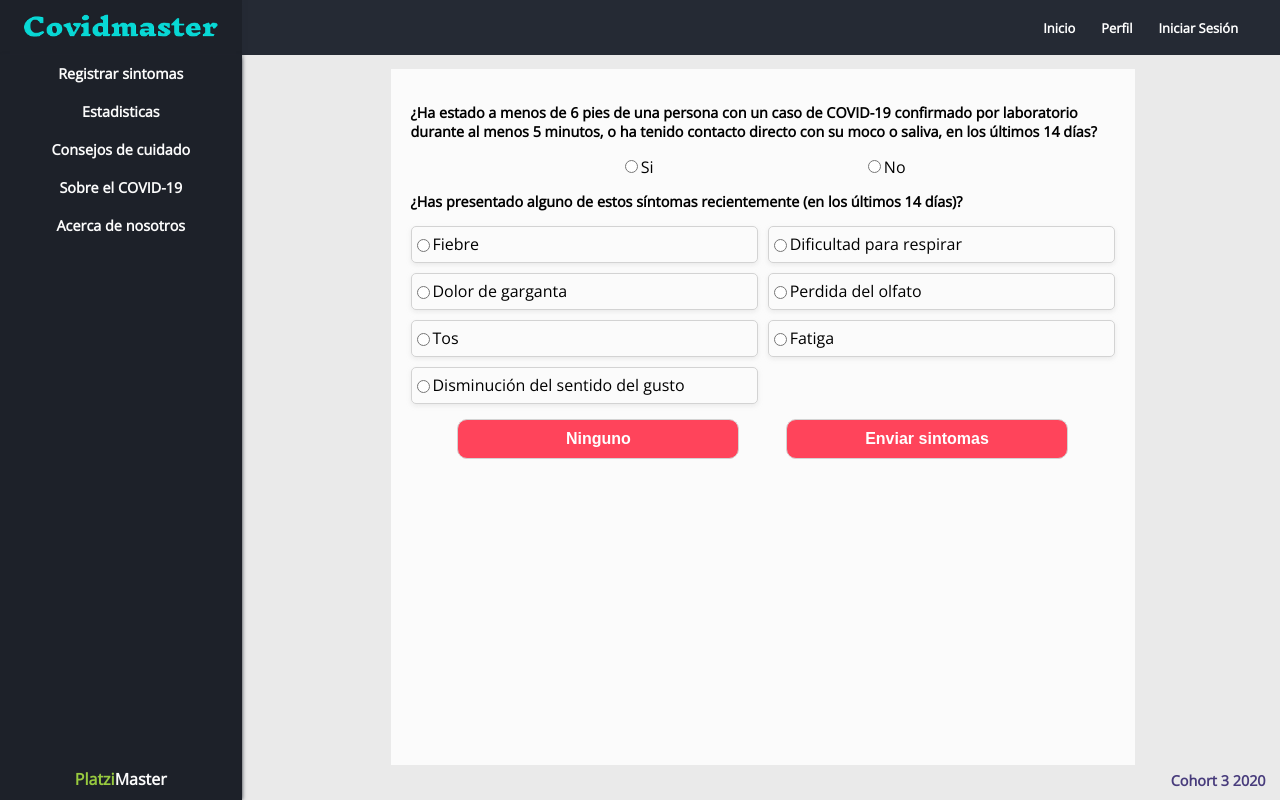
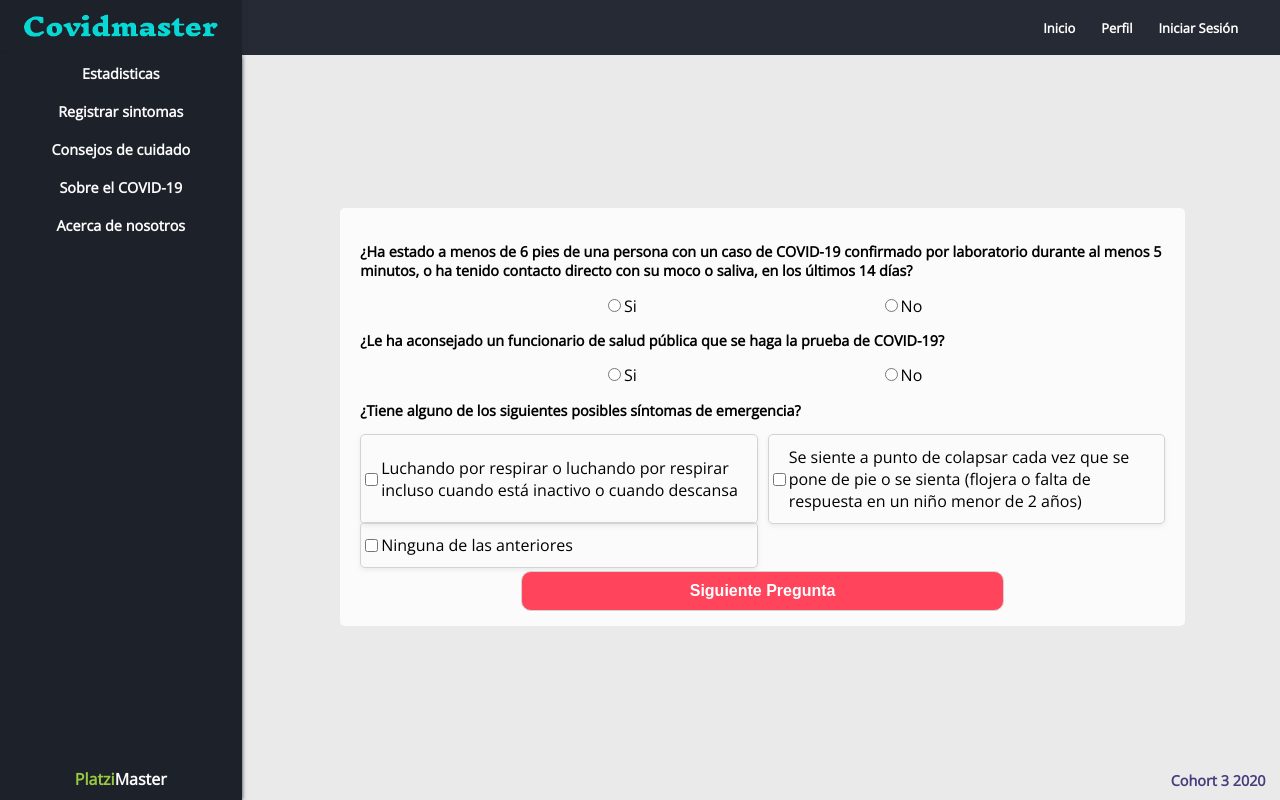
Before and after one commit to adcastiblanco/project-c3-covid, a React app: page /RegisterSymptoms in a window 1280 px wide. Built offline with nearby package versions, Linux system fonts and the light colour scheme; no server answers.

Commit message:
Contenido formulario de sintomas, falta colocarle mas estilos

```diff
--- a/src/assets/styles/components/RegisterSymptoms.scss
+++ b/src/assets/styles/components/RegisterSymptoms.scss
@@ -1,13 +1,22 @@
+.register-symptoms {
+  display: flex;
+  align-items: center;
+}
 .symptoms-container {
   background-color: $white-color;
   padding: 20px 20px 0;
-  height: 100%;
+  height: fit-content;
   margin: 1.4% auto 0;
-  width: 70%;
+  width: 80%;
+  display: flex;
+  border-radius: 5px;
+  form {
+    width: 100%;
+  }
   p {
     font-weight: bold;
   }
-  .contact-other__answer {
+  .question__answer {
     display: flex;
     justify-content: space-evenly;
   }
@@ -20,7 +29,8 @@
       cursor: pointer;
       border: 1px solid lightgray;
       border-radius: 5px;
-      height: 35px;
+      padding: 5px 0;
+      height: 100%;
       display: flex;
       align-items: center;
       &:hover {
@@ -29,15 +39,12 @@
       }
     }
   }
-  .symptoms-send {
-    display: flex;
-    justify-content: space-evenly;
-    margin-top: 15px;
-    button {
+  .symptoms-send button {
+    margin: 15px 20%;
     background-color: $primary-color;
     border: 1px solid lightgrey;
     padding: 10px 20px;
-      width: 40%;
+    width: 60%;
     border-radius: 10px;
     color: white;
     font-size: 1em;
@@ -49,4 +56,3 @@
     }
   }
 }
-}
--- /dev/null
+++ b/src/components/FormSymptoms/index.css
@@ -0,0 +1,11 @@
+.symptoms-check {
+  display: none;
+}
+
+.symptoms-send {
+  display: none;
+}
+
+.show {
+  display: block;
+}
--- a/src/components/FormSymptoms/index.js
+++ b/src/components/FormSymptoms/index.js
@@ -1,64 +1,116 @@
-import React from 'react';
+import React, { useEffect } from 'react';
+import './index.css'
 
 const FormSymptoms = () => {
-  var onclick = () => {
-    document.getElementById('foo').checked = false
+  const handleClick = (event) => {
+    event.preventDefault()
+    let formChecks = document.querySelectorAll('.symptoms-check')
+    let questions = document.querySelectorAll('.symptoms-question')
+    let buttons = document.querySelectorAll('.symptoms-send')
+    formChecks.forEach(element => {
+      element.classList.toggle('show')
+    });
+    questions.forEach(element => {
+      element.style.display = 'none'
+    });
+    buttons.forEach(element => {
+      element.classList.toggle('show')
+    });
+  }
+  const handleClick2 = () => {
+    let send = '12'
   }
   return (
     <>
       <div className="symptoms-container">
         <form>
-          <div className="contact-other">
-            <p className="contact-other__question">¿Ha estado a menos de 6 pies de una persona con un caso de COVID-19
+          <div className="symptoms-question">
+            <p className="question__statement">¿Ha estado a menos de 6 pies de una persona con un caso de COVID-19
             confirmado por laboratorio durante al menos 5 minutos, o ha tenido
 contacto directo con su moco o saliva, en los últimos 14 días?</p>
-            <div className="contact-other__answer">
+            <div className="question__answer">
               <div>
-                <input type="radio" id="yes" name="contact-other" value="yes" />
+                <input type="radio" name="contactOther" value="yes" />
                 <label htmlFor="yes">Si</label>
               </div>
               <div>
-                <input type="radio" id="no" name="contact-other" value="no" />
+                <input type="radio" name="contactOther" value="no" />
                 <label htmlFor="no">No</label><br />
               </div>
             </div>
           </div>
-          <div className="symptoms">
+          <div className="symptoms-question">
+            <p className="question__statement">¿Le ha aconsejado un funcionario de salud pública que se haga la prueba de COVID-19?</p>
+            <div className="question__answer">
+              <div>
+                <input type="radio" name="contactOther" value="yes" />
+                <label htmlFor="yes">Si</label>
+              </div>
+              <div>
+                <input type="radio" name="contactOther" value="no" />
+                <label htmlFor="no">No</label><br />
+              </div>
+            </div>
+          </div>
+          <div className="symptoms-check show">
+            <p className="symptoms__question">¿Tiene alguno de los siguientes posibles síntomas de emergencia?</p>
+            <div className="symptoms__answer">
+              <div className="item">
+                <input type="checkbox" id="breathe" name="breathe" value="breathe" />
+                <label htmlFor="breathe">Luchando por respirar o luchando por respirar incluso cuando está inactivo o cuando descansa</label><br />
+              </div>
+              <div className="item">
+                <input type="checkbox" id="collapse" name="collapse" value="collapse" />
+                <label htmlFor="collapse">Se siente a punto de colapsar cada vez que se pone de pie o se sienta (flojera o falta de respuesta en un niño menor de 2 años)</label><br />
+              </div>
+              <div className="item">
+                <input type="checkbox" id="none" name="none" value="none" />
+                <label htmlFor="none">Ninguna de las anteriores</label><br />
+              </div>
+            </div>
+          </div>
+          <div className="symptoms-check">
             <p className="symptoms__question">¿Has presentado alguno de estos síntomas recientemente (en los últimos 14 días)?</p>
             <div className="symptoms__answer">
               <div className="item">
-                <input type="radio" id="fever" name="fever" value="fever" />
+                <input type="checkbox" id="fever" name="fever" value="fever" />
                 <label htmlFor="fever">Fiebre</label><br />
               </div>
               <div className="item">
-                <input type="radio" id="breathe" name="breathe" value="breathe" />
+                <input type="checkbox" id="breathe" name="breathe" value="breathe" />
                 <label htmlFor="breathe">Dificultad para respirar</label><br />
               </div>
               <div className="item">
-                <input type="radio" id="throat" name="throat" value="throat" />
+                <input type="checkbox" id="throat" name="throat" value="throat" />
                 <label htmlFor="throat">Dolor de garganta</label><br />
               </div>
               <div className="item">
-                <input type="radio" id="smell" name="smell" value="smell" />
+                <input type="checkbox" id="smell" name="smell" value="smell" />
                 <label htmlFor="smell">Perdida del olfato</label><br />
               </div>
               <div className="item">
-                <input type="radio" id="cough" name="cough" value="cough" />
+                <input type="checkbox" id="cough" name="cough" value="cough" />
                 <label htmlFor="cough">Tos</label><br />
               </div>
               <div className="item">
-                <input type="radio" id="fatigue" name="fatigue" value="fatigue" />
+                <input type="checkbox" id="fatigue" name="fatigue" value="fatigue" />
                 <label htmlFor="fatigue">Fatiga</label><br />
               </div>
               <div className="item">
-                <input type="radio" id="taste" name="taste" value="taste" />
+                <input type="checkbox" id="taste" name="taste" value="taste" />
                 <label htmlFor="taste">Disminución del sentido del gusto</label><br />
               </div>
+              <div className="item">
+                <input type="checkbox" id="none" name="none" value="none" />
+                <label htmlFor="none">Ninguna de las anteriores</label><br />
+              </div>
             </div>
-            <div className="symptoms-send">
-              <button>Ninguno</button>
-              <button>Enviar sintomas</button>
-            </div>
+          </div>
+          <div className="symptoms-send show">
+            <button onClick={handleClick}>Siguiente Pregunta</button>
+          </div>
+          <div className="symptoms-send">
+            <button onClick={handleClick2}>Enviar formulario</button>
           </div>
         </form>
       </div>
--- a/src/components/Layout/Sidebar/index.js
+++ b/src/components/Layout/Sidebar/index.js
@@ -6,10 +6,10 @@ const Sidebar = () => {
         <aside className="home-sidebar">
             <ul className="home-sidebar__list">
                 <li className="home-sidebar__item">
-                    <Link to="/RegisterSymptoms">Registrar sintomas</Link>
+                    <Link to="/">Estadisticas</Link>
                 </li>
                 <li className="home-sidebar__item">
-                    <Link to="/">Estadisticas</Link>
+                    <Link to="/RegisterSymptoms">Registrar sintomas</Link>
                 </li>
                 <li className="home-sidebar__item">
                     <Link to="/">Consejos de cuidado</Link>
```
Lines whose indentation alone changed are shown as unchanged.
